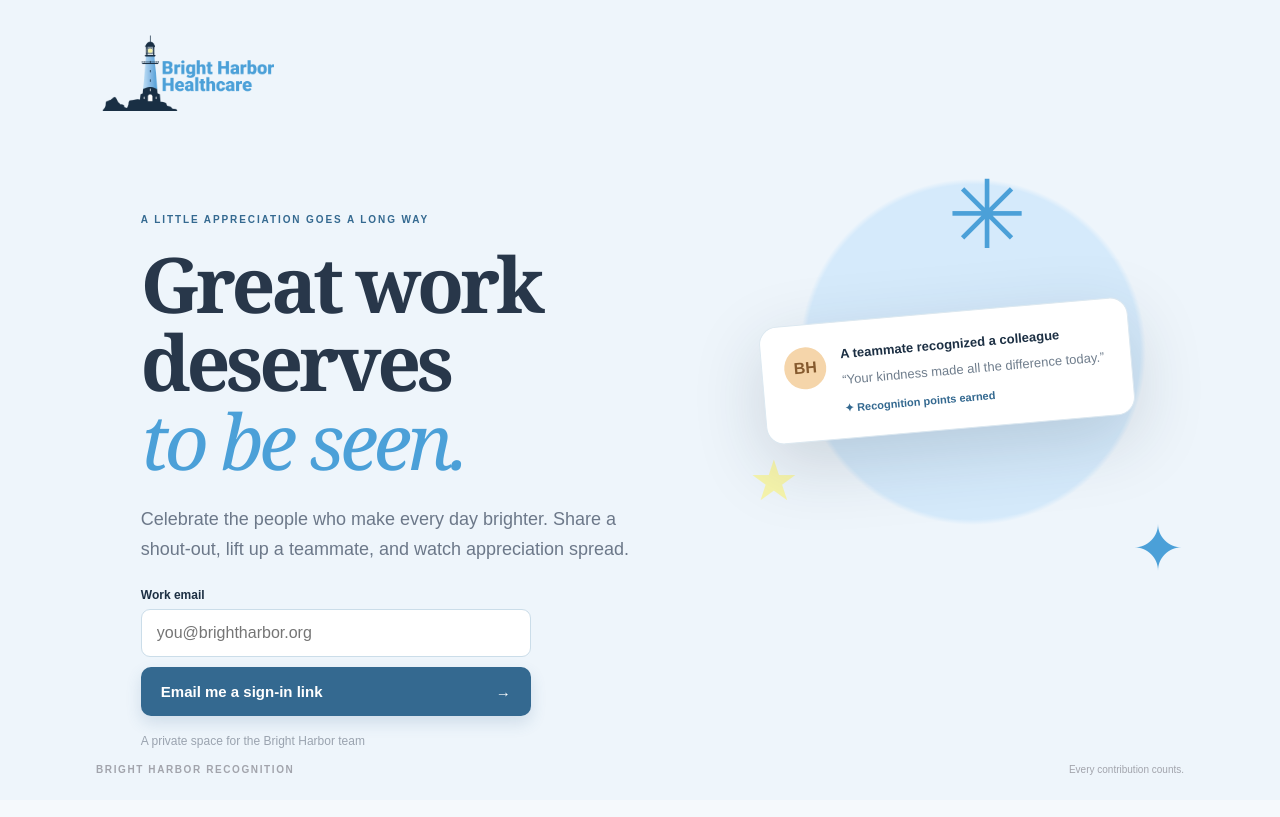
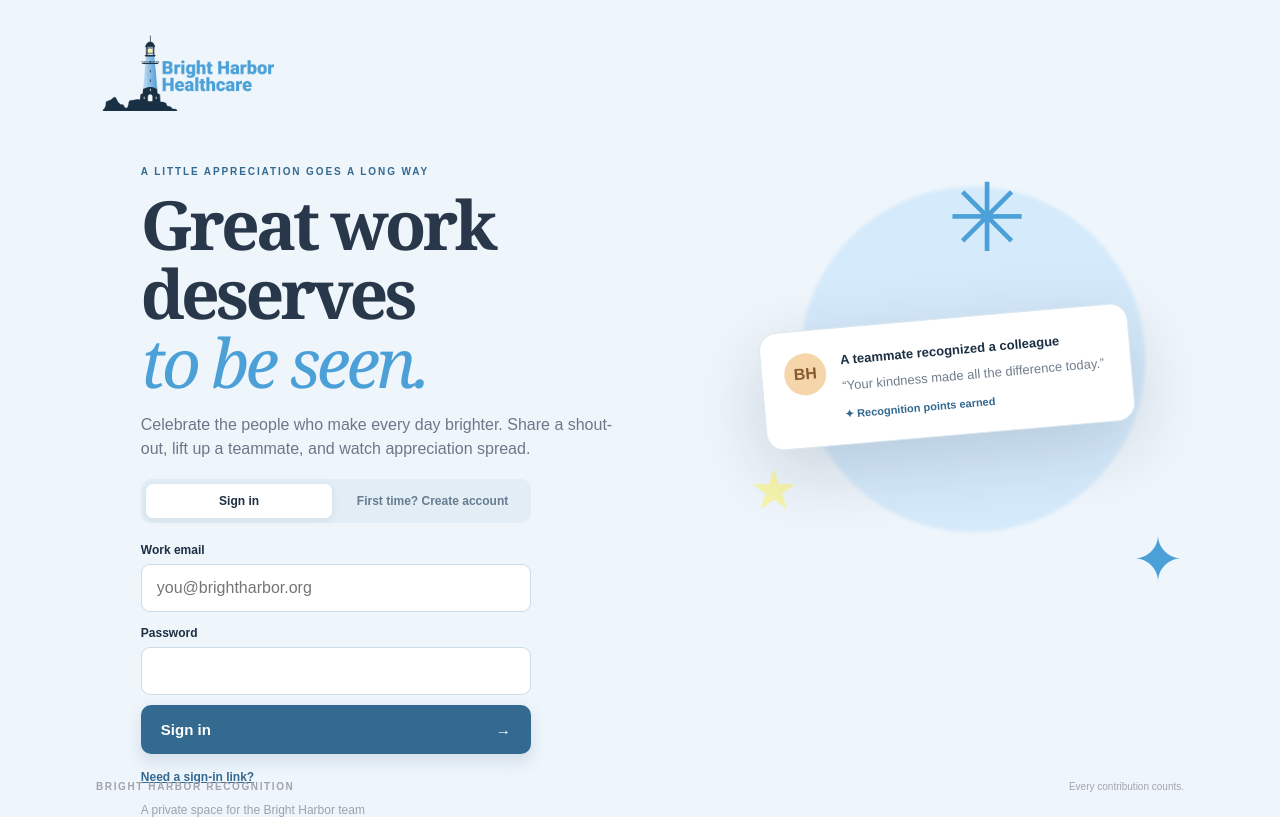
Before and after one commit to rkaul732/BrightHarborAwards, a Next.js app: page /login in a window 1280 px wide. Built offline with nearby package versions, Linux system fonts and the light colour scheme; no server answers.

Commit message:
Add password setup and email confirmation signup

```diff
--- /dev/null
+++ b/app/login-form.tsx
@@ -0,0 +1,87 @@
+"use client";
+
+import { useEffect, useMemo, useState, type FormEvent } from "react";
+import { browserSupabase } from "../lib/supabase";
+
+type Mode = "signIn" | "create" | "link";
+
+export default function LoginForm() {
+  const supabase = useMemo(browserSupabase, []);
+  const [mode, setMode] = useState<Mode>("signIn");
+  const [email, setEmail] = useState("");
+  const [password, setPassword] = useState("");
+  const [confirmPassword, setConfirmPassword] = useState("");
+  const [loading, setLoading] = useState(false);
+  const [sent, setSent] = useState(false);
+  const [error, setError] = useState("");
+
+  useEffect(() => {
+    if (new URLSearchParams(window.location.search).has("error")) setError("That confirmation or sign-in link is invalid or has expired. Request a new one.");
+  }, []);
+
+  function changeMode(next: Mode) {
+    setMode(next);
+    setPassword("");
+    setConfirmPassword("");
+    setSent(false);
+    setError("");
+  }
+
+  async function submit(event: FormEvent<HTMLFormElement>) {
+    event.preventDefault();
+    if (!supabase) return;
+    setError("");
+    setSent(false);
+    if (mode === "create" && (password.length < 12 || password !== confirmPassword)) {
+      setError(password.length < 12 ? "Use at least 12 characters for your password." : "The passwords do not match.");
+      return;
+    }
+    setLoading(true);
+    try {
+      const address = email.trim().toLowerCase();
+      if (mode === "signIn") {
+        const { error: authError } = await supabase.auth.signInWithPassword({ email: address, password });
+        if (authError) setError(authError.message);
+        else window.location.replace("/");
+      } else if (mode === "create") {
+        const { data, error: authError } = await supabase.auth.signUp({
+          email: address,
+          password,
+          options: { emailRedirectTo: `${window.location.origin}/auth/callback`, data: { password_created: true } },
+        });
+        if (authError) setError(authError.message);
+        else if (data.session) {
+          await supabase.auth.signOut();
+          setError("Email confirmation is not enabled. Ask an administrator to check Supabase Auth settings.");
+        } else {
+          setPassword("");
+          setConfirmPassword("");
+          setSent(true);
+        }
+      } else {
+        const { error: authError } = await supabase.auth.signInWithOtp({
+          email: address,
+          options: { shouldCreateUser: false, emailRedirectTo: `${window.location.origin}/auth/callback` },
+        });
+        if (authError) setError(authError.message);
+        else setSent(true);
+      }
+    } catch {
+      setError("Unable to reach the sign-in service. Please try again.");
+    } finally {
+      setLoading(false);
+    }
+  }
+
+  if (!supabase) return <div className="login-feedback error">Supabase has not been configured for this deployment yet.</div>;
+  return <form className="login-form" onSubmit={submit}>
+    <div className="login-modes"><button type="button" className={mode === "signIn" ? "active" : ""} onClick={() => changeMode("signIn")}>Sign in</button><button type="button" className={mode === "create" ? "active" : ""} onClick={() => changeMode("create")}>First time? Create account</button></div>
+    <label htmlFor="login-email">Work email</label><input id="login-email" type="email" autoComplete="email" required placeholder="you@brightharbor.org" value={email} onChange={(event) => setEmail(event.target.value)} />
+    {mode !== "link" && <><label htmlFor="login-password">{mode === "create" ? "Create password" : "Password"}</label><input id="login-password" type="password" autoComplete={mode === "create" ? "new-password" : "current-password"} minLength={mode === "create" ? 12 : undefined} required value={password} onChange={(event) => setPassword(event.target.value)} /></>}
+    {mode === "create" && <><label htmlFor="login-confirm">Confirm password</label><input id="login-confirm" type="password" autoComplete="new-password" minLength={12} required value={confirmPassword} onChange={(event) => setConfirmPassword(event.target.value)} /></>}
+    <button disabled={loading} className="button button-primary login-button" type="submit">{loading ? "Please wait..." : mode === "create" ? "Create password and email confirmation" : mode === "link" ? "Email me a sign-in link" : "Sign in"} <span>→</span></button>
+    {sent && <div className="login-feedback" role="status">{mode === "create" ? "Check your inbox for an account confirmation email. Open the link before signing in." : "If this account exists, check your inbox for a sign-in link."}</div>}
+    {error && <div className="login-feedback error" role="alert">{error}</div>}
+    <button type="button" className="login-link" onClick={() => changeMode(mode === "link" ? "signIn" : "link")}>{mode === "link" ? "Use a password instead" : "Need a sign-in link?"}</button>
+  </form>;
+}
--- /dev/null
+++ b/app/password-setup.tsx
@@ -0,0 +1,39 @@
+"use client";
+
+import { useMemo, useState, type FormEvent } from "react";
+import { browserSupabase } from "../lib/supabase";
+
+export default function PasswordSetup({ onComplete }: { onComplete: () => void }) {
+  const supabase = useMemo(browserSupabase, []);
+  const [password, setPassword] = useState("");
+  const [confirmation, setConfirmation] = useState("");
+  const [loading, setLoading] = useState(false);
+  const [error, setError] = useState("");
+
+  async function submit(event: FormEvent<HTMLFormElement>) {
+    event.preventDefault();
+    if (!supabase) return;
+    if (password.length < 12 || password !== confirmation) {
+      setError(password.length < 12 ? "Use at least 12 characters for your password." : "The passwords do not match.");
+      return;
+    }
+    setLoading(true);
+    setError("");
+    const { error: authError } = await supabase.auth.updateUser({ password, data: { password_created: true } });
+    setLoading(false);
+    if (authError) setError(authError.message);
+    else { setPassword(""); setConfirmation(""); onComplete(); }
+  }
+
+  return <main className="login-page">
+    <div className="login-header"><img src="/bhh-logo.png" alt="Bright Harbor Healthcare" className="login-logo" /></div>
+    <section className="login-panel"><div className="eyebrow">FINISH SETTING UP YOUR ACCOUNT</div><h1>Create your<br/><em>password.</em></h1><p>Choose a password for future sign-ins.</p>
+      <form className="login-form" onSubmit={submit}>
+        <label htmlFor="setup-password">New password</label><input id="setup-password" type="password" autoComplete="new-password" minLength={12} required value={password} onChange={(event) => setPassword(event.target.value)} />
+        <label htmlFor="setup-confirm">Confirm password</label><input id="setup-confirm" type="password" autoComplete="new-password" minLength={12} required value={confirmation} onChange={(event) => setConfirmation(event.target.value)} />
+        <button disabled={loading} className="button button-primary login-button" type="submit">{loading ? "Saving..." : "Save password"} <span>→</span></button>
+        {error && <div className="login-feedback error" role="alert">{error}</div>}
+      </form></section>
+    <div className="login-decoration"><span>✳</span><span>★</span><span>✦</span></div>
+  </main>;
+}
--- a/app/recognition-gate.tsx
+++ b/app/recognition-gate.tsx
@@ -4,18 +4,14 @@ import { useEffect, useMemo, useState } from "react";
 import type { Session } from "@supabase/supabase-js";
 import { browserSupabase } from "../lib/supabase";
 import RecognitionApp from "./recognition-app";
+import LoginForm from "./login-form";
+import PasswordSetup from "./password-setup";
 
 export default function RecognitionGate({ protectedRoute = false }: { protectedRoute?: boolean }) {
   const supabase = useMemo(browserSupabase, []);
   const [session, setSession] = useState<Session | null>(null);
   const [ready, setReady] = useState(false);
-  const [email, setEmail] = useState("");
-  const [sent, setSent] = useState(false);
-  const [error, setError] = useState("");
-  const [loading, setLoading] = useState(false);
-  useEffect(() => {
-    if (new URLSearchParams(window.location.search).has("error")) setError("That sign-in link is invalid or has expired. Request a new one.");
-  }, []);
+  const [passwordComplete, setPasswordComplete] = useState(false);
   useEffect(() => {
     if (!supabase) { setReady(true); return; }
     supabase.auth.getSession().then(({ data }) => { setSession(data.session); setReady(true); }).catch(() => setReady(true));
@@ -28,12 +24,13 @@ export default function RecognitionGate({ protectedRoute = false }: { protectedR
     if (!session && protectedRoute) window.location.replace("/login");
   }, [ready, session, protectedRoute]);
   if (!ready) return <div className="loading"><div className="brandmark">✦</div><p>Opening Bright Harbor...</p></div>;
-  if (session && protectedRoute) return <RecognitionApp key={session.user.id} identity={{ email: session.user.email || "", name: session.user.user_metadata?.full_name || session.user.email || "" }} accessToken={session.access_token} onSignOut={async () => { await supabase?.auth.signOut(); window.location.replace("/login"); }} />;
+  if (session && protectedRoute && (passwordComplete || session.user.user_metadata?.password_created === true)) return <RecognitionApp key={session.user.id} identity={{ email: session.user.email || "", name: session.user.user_metadata?.full_name || session.user.email || "" }} accessToken={session.access_token} onSignOut={async () => { await supabase?.auth.signOut(); window.location.replace("/login"); }} />;
+  if (session && protectedRoute) return <PasswordSetup onComplete={() => setPasswordComplete(true)} />;
   if (session || protectedRoute) return <div className="loading"><div className="brandmark">✦</div><p>Opening Bright Harbor...</p></div>;
   return <main className="login-page">
     <div className="login-header"><img src="/bhh-logo.png" alt="Bright Harbor Healthcare" className="login-logo" /></div>
     <section className="login-panel"><div className="eyebrow">A LITTLE APPRECIATION GOES A LONG WAY</div><h1>Great work deserves<br/><em>to be seen.</em></h1><p>Celebrate the people who make every day brighter. Share a shout-out, lift up a teammate, and watch appreciation spread.</p>
-      {supabase ? <form className="login-form" onSubmit={async (event) => { event.preventDefault(); setError(""); setLoading(true); const { error: authError } = await supabase.auth.signInWithOtp({ email: email.trim(), options: { emailRedirectTo: `${window.location.origin}/auth/callback` } }); setLoading(false); if (authError) setError(authError.message); else setSent(true); }}><label htmlFor="login-email">Work email</label><input id="login-email" type="email" required placeholder="you@brightharbor.org" value={email} onChange={(event) => setEmail(event.target.value)}/><button disabled={loading} className="button button-primary login-button" type="submit">{loading ? "Sending..." : "Email me a sign-in link"} <span>→</span></button>{sent && <div className="login-feedback">Check your inbox for a sign-in link.</div>}{error && <div className="login-feedback error">{error}</div>}</form> : <div className="login-feedback error">Supabase has not been configured for this deployment yet.</div>}
+      <LoginForm />
       <div className="login-note">A private space for the Bright Harbor team</div></section>
     <div className="login-decoration"><span>✳</span><span>★</span><span>✦</span><div className="recognition-sample"><div className="tiny-avatar">BH</div><div><strong>A teammate recognized a colleague</strong><p>“Your kindness made all the difference today.”</p><small>✦ Recognition points earned</small></div></div></div>
     <footer className="login-footer">BRIGHT HARBOR RECOGNITION <span>Every contribution counts.</span></footer>
```
Also changed, not shown: app/globals.css, 1 other file (tests, documents, lock files or other folders).
